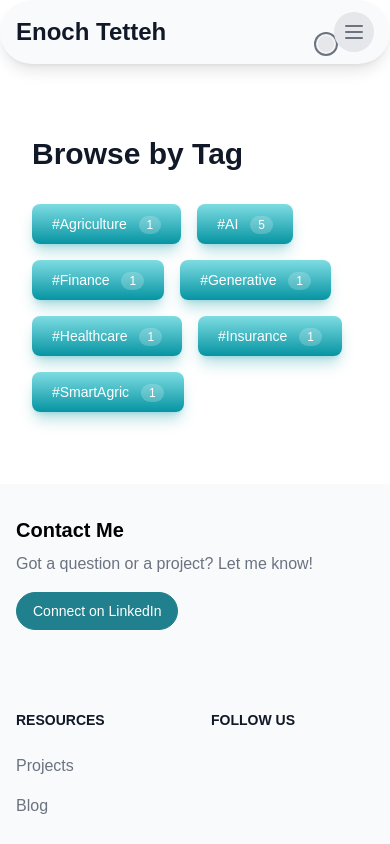
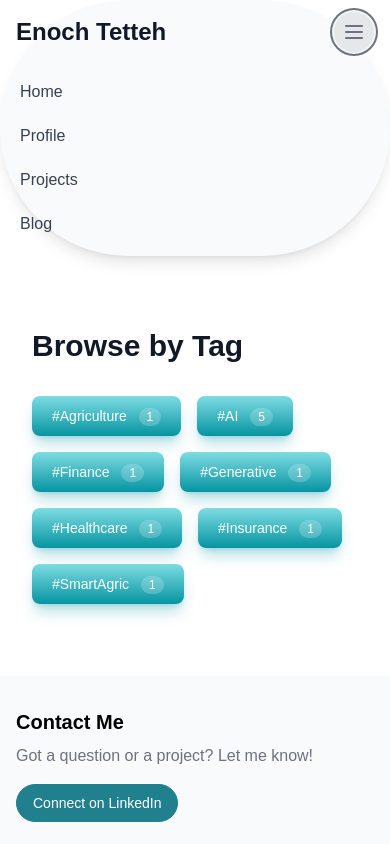
Before and after one commit to etetteh/etetteh.github.io, an Astro site: page /tags in a window 390 px wide. Both pictures are taken after a click on the button "Open main menu". Shown: the top 844 px of the page. Built offline with nearby package versions, Linux system fonts and the light colour scheme; Astro itself is replaced by a stand-in of ours; some icons are missing; a web font is replaced by a local one.

Commit message:
Fix menu on mobile screens

```diff
--- a/src/components/NavBar.astro
+++ b/src/components/NavBar.astro
@@ -22,24 +22,20 @@ import { Icon } from 'astro-icon/components';
       <div class="md:hidden">
         <button type="button" class="bg-gray-200 dark:bg-gray-700 inline-flex items-center justify-center p-2 rounded-full text-gray-500 dark:text-gray-400 hover:text-gray-900 dark:hover:text-white focus:outline-none focus:ring-2 focus:ring-offset-2 focus:ring-offset-gray-100 dark:focus:ring-offset-gray-800 focus:ring-gray-500" aria-controls="mobile-menu" aria-expanded="false">
           <span class="sr-only">Open main menu</span>
-          <button type="button" class="bg-gray-200 dark:bg-gray-700 inline-flex items-center justify-center p-2 rounded-full text-gray-500 dark:text-gray-400 hover:text-gray-900 dark:hover:text-white focus:outline-none focus:ring-2 focus:ring-offset-2 focus:ring-offset-gray-100 dark:focus:ring-offset-gray-800 focus:ring-gray-500" aria-controls="mobile-menu" aria-expanded="false">
-            <span class="sr-only">Open main menu</span>
-            <svg class="h-6 w-6" xmlns="http://www.w3.org/2000/svg" fill="none" viewBox="0 0 24 24" stroke="currentColor">
-              <path stroke-linecap="round" stroke-linejoin="round" stroke-width="2" d="M4 6h16M4 12h16M4 18h16" />
-            </svg>
-          </button>
-
+          <svg class="h-6 w-6" xmlns="http://www.w3.org/2000/svg" fill="none" viewBox="0 0 24 24" stroke="currentColor">
+            <path stroke-linecap="round" stroke-linejoin="round" stroke-width="2" d="M4 6h16M4 12h16M4 18h16" />
+          </svg>
         </button>
       </div>
     </div>
   </div>
 
-  <div class="md:hidden" id="mobile-menu">
+  <div class="md:hidden hidden" id="mobile-menu">
     <div class="px-2 pt-2 pb-3 space-y-1 sm:px-3">
       <a href="/" class="nav-link block px-3 py-2 rounded-full text-base font-medium" data-link="/">Home</a>
       <a href="/profile" class="nav-link block px-3 py-2 rounded-full text-base font-medium" data-link="/profile">Profile</a>
       <a href="/projects" class="nav-link block px-3 py-2 rounded-full text-base font-medium" data-link="/projects">Projects</a>
-      <a href="/research" class="nav-link block px-3 py-2 rounded-full text-base font-medium" data-link="/research">Research</a>
+      <!-- <a href="/research" class="nav-link block px-3 py-2 rounded-full text-base font-medium" data-link="/research">Research</a> -->
       <a href="/blog/" class="nav-link block px-3 py-2 rounded-full text-base font-medium" data-link="/blog/">Blog</a>
     </div>
   </div>
```
